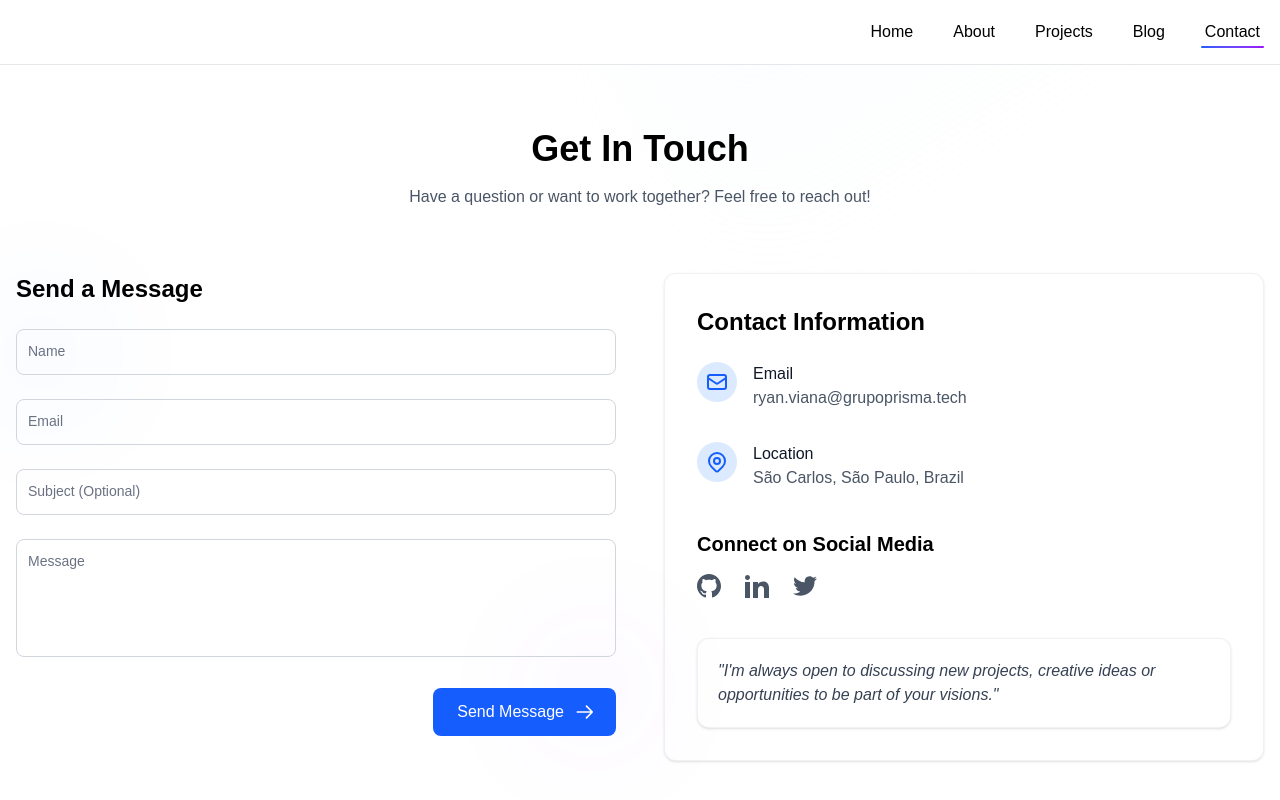
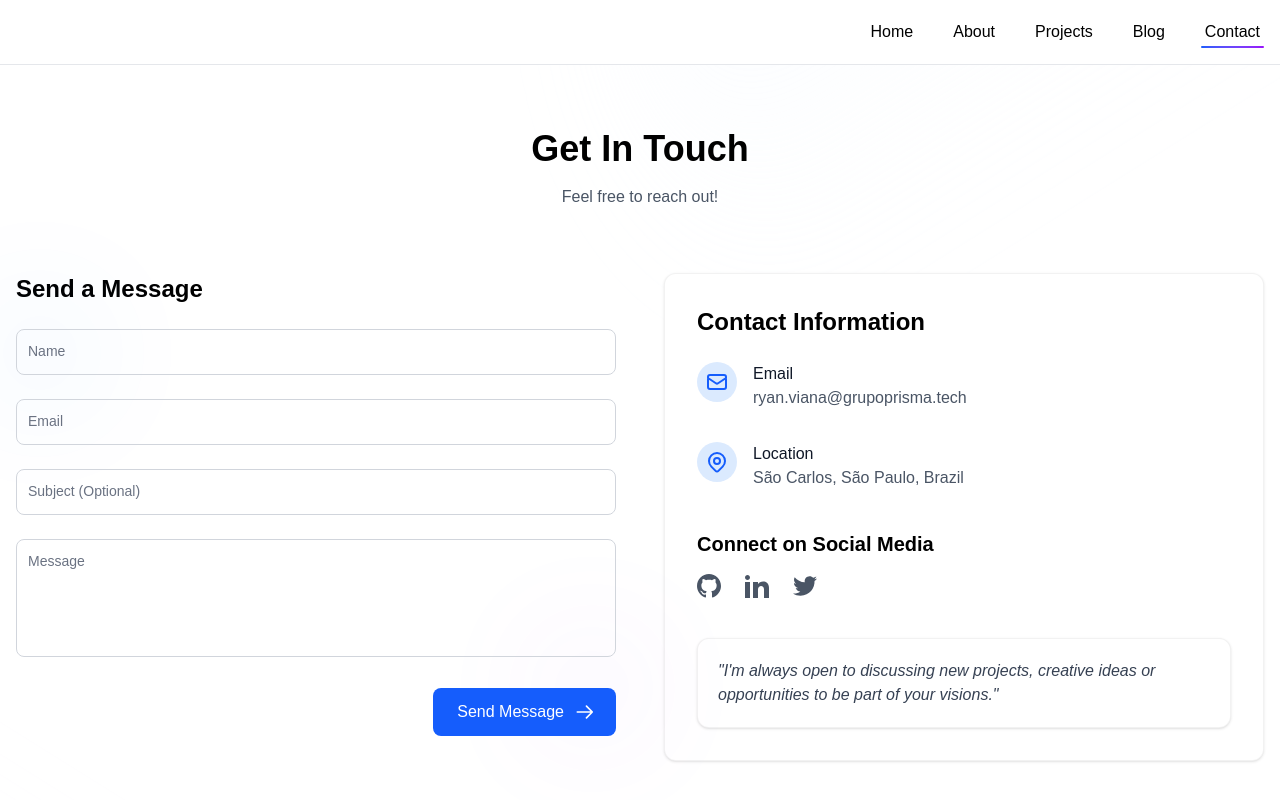
Before and after one commit to ryanviana/ryan-pwp-front, a Next.js app: page /contact in a window 1280 px wide. Shown: the top 800 px of the page. Built offline with nearby package versions, Linux system fonts and the light colour scheme.

Commit message:
change work together

```diff
--- a/src/app/about/page.tsx
+++ b/src/app/about/page.tsx
@@ -311,11 +311,9 @@ const AboutPage = () => {
 
       {/* CTA Section */}
       <motion.div className="mt-16 text-center py-12 card" variants={fadeInUp}>
-        <h2 className="text-2xl font-bold mb-4">Let&apos;s Work Together</h2>
+        <h2 className="text-2xl font-bold mb-4">Let&apos;s get in Touch</h2>
         <p className="text-gray-600 dark:text-gray-400 mb-8 max-w-2xl mx-auto">
-          I&apos;m currently available for freelance work or full-time
-          positions. If you&apos;re interested in collaborating or have any
-          questions, feel free to reach out!
+          Feel free to reach out!
         </p>
         <motion.div whileHover={{ scale: 1.05 }} whileTap={{ scale: 0.95 }}>
           <Link
--- a/src/app/contact/page.tsx
+++ b/src/app/contact/page.tsx
@@ -180,7 +180,7 @@ const ContactPage = () => {
         className="text-gray-600 dark:text-gray-400 text-center max-w-2xl mx-auto mb-16"
         variants={fadeInUp}
       >
-        Have a question or want to work together? Feel free to reach out!
+        Feel free to reach out!
       </motion.p>
 
       <div className="grid grid-cols-1 lg:grid-cols-2 gap-12">
--- a/src/app/page.tsx
+++ b/src/app/page.tsx
@@ -250,7 +250,7 @@ export default function Home() {
             className="text-lg sm:text-xl md:text-3xl font-bold mb-3 md:mb-4 text-white"
             variants={fadeInUp}
           >
-            Interested in working together?
+            Interested in getting in touch?
           </motion.h2>
           <motion.p
             key="cta-description"
```
